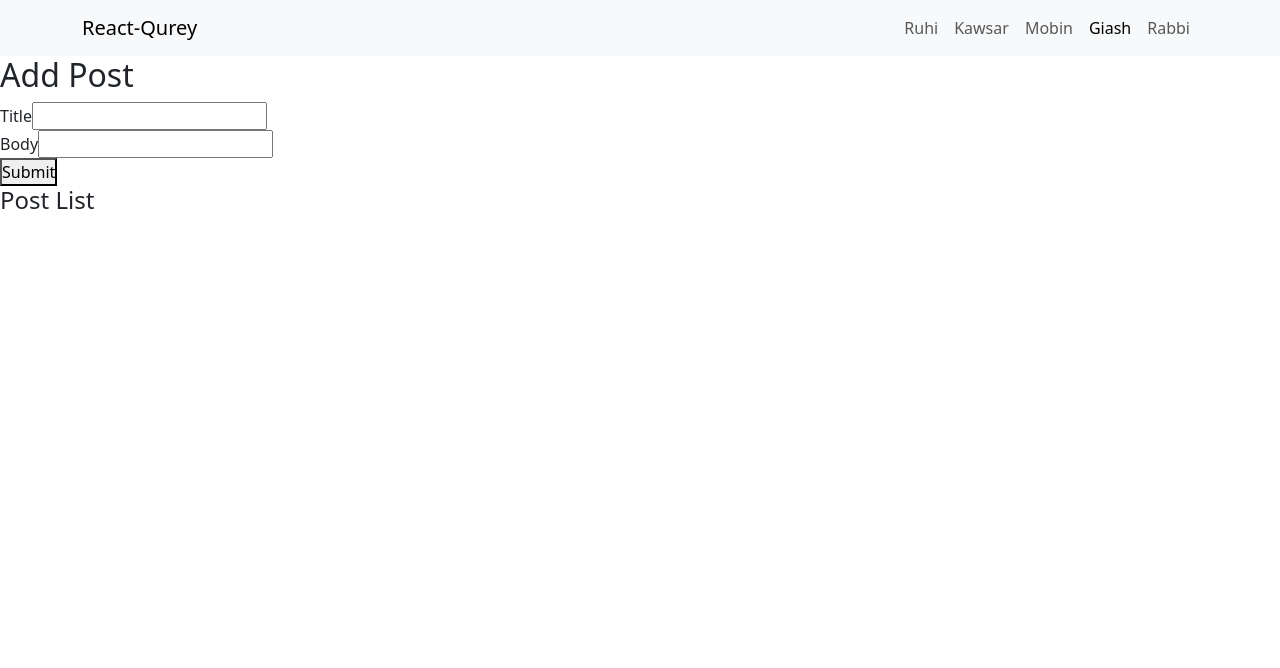
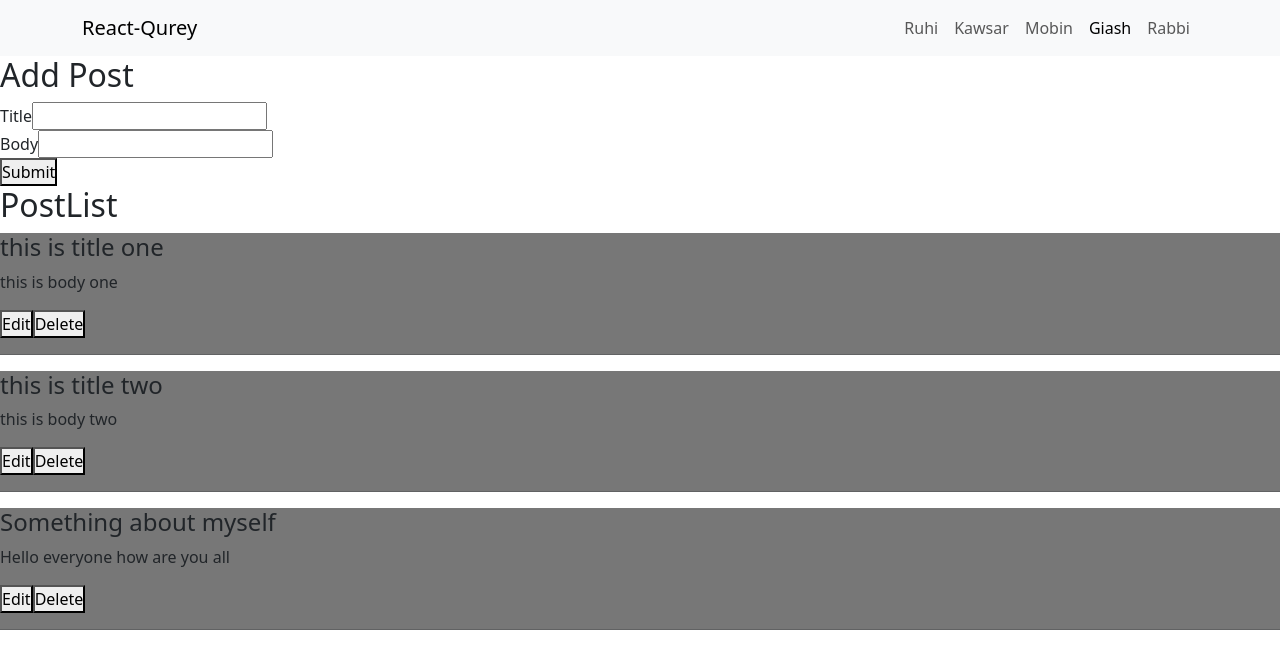
Before and after one commit to mamtn011/react-query, a React (Create React App) app: page /giash in a window 1280 px wide. Shown: the top 668 px of the page. Built offline with nearby package versions, Linux system fonts and the light colour scheme; data requests are answered from the project's data file.

Commit message:
giasuddin-create-fetures-added

```diff
--- a/db.json
+++ b/db.json
@@ -26,7 +26,23 @@
       "profession": "Digital Marketer"
     }
   ],
-  "giasuddin": [],
+  "giasuddin": [
+    {
+      "id": 1,
+      "title": "this is title one",
+      "body": "this is body one"
+    },
+    {
+      "id": 2,
+      "title": "this is title two",
+      "body": "this is body two"
+    },
+    {
+      "id": "9ffa5929-a065-47b5-96c3-d0c95bc8a233",
+      "title": "Something about myself",
+      "body": "Hello everyone how are you all"
+    }
+  ],
   "ruhi": [],
   "fazlerabbi": [],
   "kawsar": []
--- a/package.json
+++ b/package.json
@@ -18,6 +18,7 @@
     "react-router-dom": "^6.15.0",
     "react-scripts": "5.0.1",
     "remixicon-react": "^1.0.0",
+    "uuid": "^9.0.0",
     "web-vitals": "^2.1.4",
     "yup": "^1.2.0"
   },
--- a/src/giasuddin/EditPost.js
+++ b/src/giasuddin/EditPost.js
@@ -7,5 +7,5 @@ function EditPost()
             <h2><PostForm /></h2>
         </>
     )
-}
+};
 export default EditPost;
--- a/src/giasuddin/Post.js
+++ b/src/giasuddin/Post.js
@@ -1,8 +1,27 @@
+import { useNavigate, useParams } from "react-router-dom";
+import { useQuery } from "@tanstack/react-query";
+import { fetchPost } from "./api/Post";
+
 function Post()
 {
-    return (
+    const navigate = useNavigate()
+    const {id} = useParams()
+    // were getting data form json
+    const {isLoading, data : post, isError, error,} = useQuery({
+    queryKey : ["posts", id],
+    queryFn : () => fetchPost(id)
+    });
+
+    if(isLoading) return <h2>loding...</h2>
+    if(isError) return <h2>{error.message}</h2>
+
+
+    return(
         <>
             <h2>Post</h2>
+            <button onClick={() => navigate(`/giash`)}>Back to list post</button>
+            <h2>{post.title}</h2>
+            <p>{post.body}</p>
         </>
     )
 }
--- a/src/giasuddin/PostList.js
+++ b/src/giasuddin/PostList.js
@@ -1,11 +1,41 @@
+import { useQuery } from "@tanstack/react-query";
+import { useNavigate } from "react-router-dom";
+
 import AddPost from "./giasuddin-component/AddPost";
+import { fetchPosts } from "./api/Post";
 
 function PostList()
 {
+    const navigate = useNavigate()
+    // were getting data form json
+    const {isLoading, data : posts, isError, error,} = useQuery({
+        queryKey : ["posts"],
+        queryFn : fetchPosts
+    });
+
+    //
+    if(isLoading) return <h2>loding...</h2>
+    if(isError) return <h2>{error.message}</h2>
+
+
+
     return (
-        <>
+         <>
             <AddPost />
-            <h4>Post List</h4>
+            <h2>PostList</h2>
+            {
+                posts.map((post) =>
+                {
+                    return <div key={post.id} style={{background : '#777'}}>
+                        <h4 style={{cursor:"pointer"}} onClick={() => navigate(`/giash/${post.id}`)}>{post.title}</h4>
+                        <p style={{cursor:"pointer"}} onClick={() => navigate(`/giash/${post.id}`)}>{post.body}</p>
+
+                        <button onClick={() => navigate(`/giash/${post.id}/edit`)}>Edit</button>
+                        <button>Delete</button>
+                        <hr />
+                    </div>
+                })
+            }
         </>
     )
 }
--- /dev/null
+++ b/src/giasuddin/api/Post.js
@@ -0,0 +1,28 @@
+// for getting data
+export async function fetchPosts()
+{
+    const response = await fetch('http://localhost:4000/giasuddin');
+    return response.json()
+}
+
+
+// posting post
+export async function fetchPost(id)
+{
+    const response = await fetch(`http://localhost:4000/giasuddin/${id}`);
+    return response.json()
+}
+
+
+// creat post
+export async function createPost(newPost)
+{
+    const response = await fetch(`http://localhost:4000/giasuddin/`, {
+        method : "POST",
+        headers : {
+            "Content-Type" : "Application/json"
+        },
+        body : JSON.stringify(newPost)
+    });
+    return response.json()
+}
--- a/src/giasuddin/giasuddin-component/AddPost.js
+++ b/src/giasuddin/giasuddin-component/AddPost.js
@@ -1,11 +1,31 @@
-import PostForm from "./PostForm"
+import { useMutation, useQueryClient } from "@tanstack/react-query";
+import PostForm from "./PostForm";
+import { createPost } from "../api/Post";
+import { v4 as uuidv4 } from 'uuid';
 
 function AddPost()
 {
+    const queryClient = useQueryClient();
+
+    const createPostMotation = useMutation({
+      mutationFn : createPost,
+      onSuccess : () => {
+        queryClient.invalidateQueries({queryKey : ["posts"]});
+        // console.log('successfully added')
+      }
+    });
+
+    const handleAppPost = (post) =>
+    {
+      createPostMotation.mutate({
+        id : uuidv4(),
+        ...post
+      })
+    }
     return(
         <>
             <h2>Add Post</h2>
-            <PostForm />
+            <PostForm onSubmit={handleAppPost} />
         </>
     )
 }
--- a/src/giasuddin/giasuddin-component/PostForm.js
+++ b/src/giasuddin/giasuddin-component/PostForm.js
@@ -1,6 +1,6 @@
 import { useState } from "react"
 
-function PostForm()
+function PostForm({onSubmit})
 {
     const [post, setPost] = useState({
         title : "",
@@ -25,7 +25,7 @@ function PostForm()
     const handleSubmit = (e) =>
     {
         e.preventDefault();
-
+        onSubmit(post)
         setPost({
             title : "",
             body : ""
```
Also changed, not shown: 1 other file (tests, documents, lock files or other folders).
